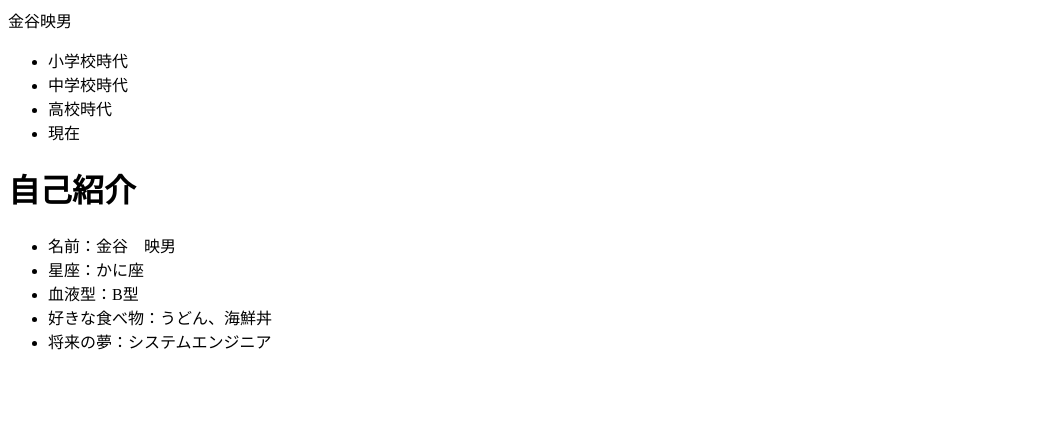
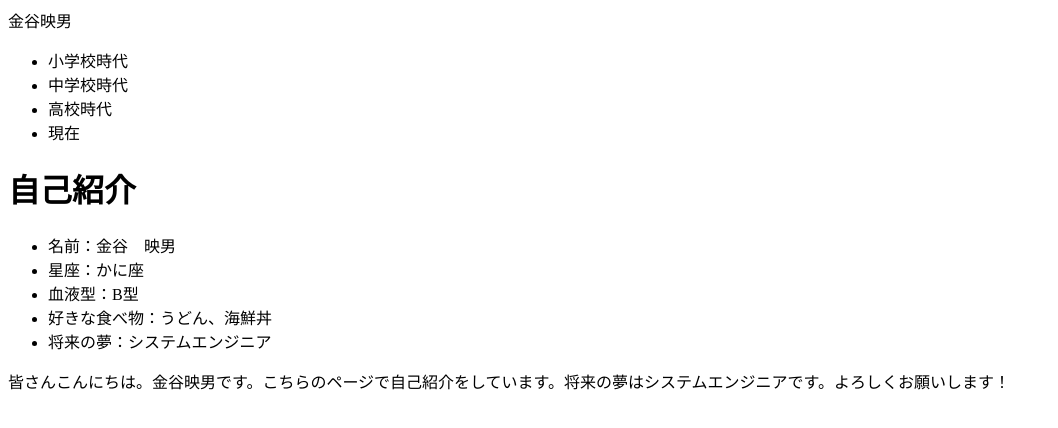
Before and after one commit to kanayaakio/kanayaakio.github.io, a plain HTML site: page index.html in a window 1280 px wide. Shown: the whole page, without its empty margins (0-1058 px from the left). Drawn offline with Linux system fonts and the light colour scheme.

Commit message:
Update index.html

```diff
--- a/index.html
+++ b/index.html
@@ -29,3 +29,6 @@
         <li>将来の夢：システムエンジニア</li>
       </ul>
     </div>
+  <div class="footer">
+    <p>皆さんこんにちは。金谷映男です。こちらのページで自己紹介をしています。将来の夢はシステムエンジニアです。よろしくお願いします！</p>
+  </div>
```
